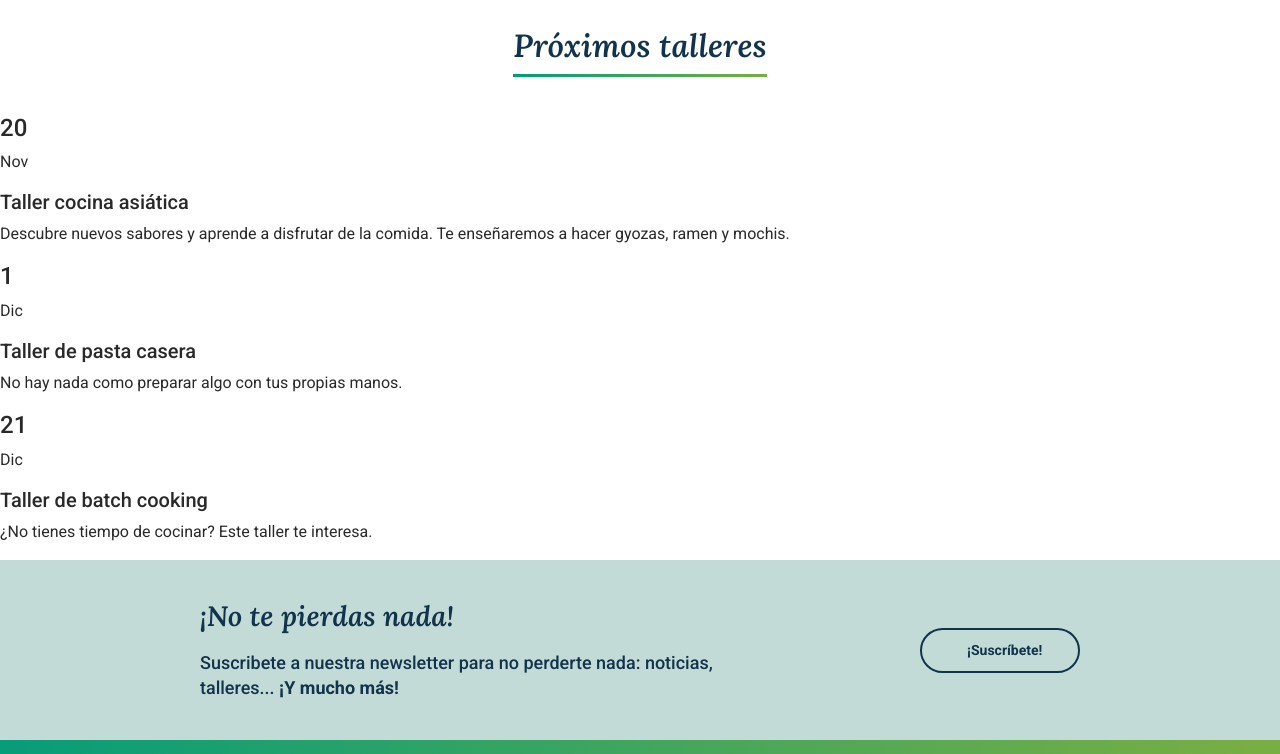
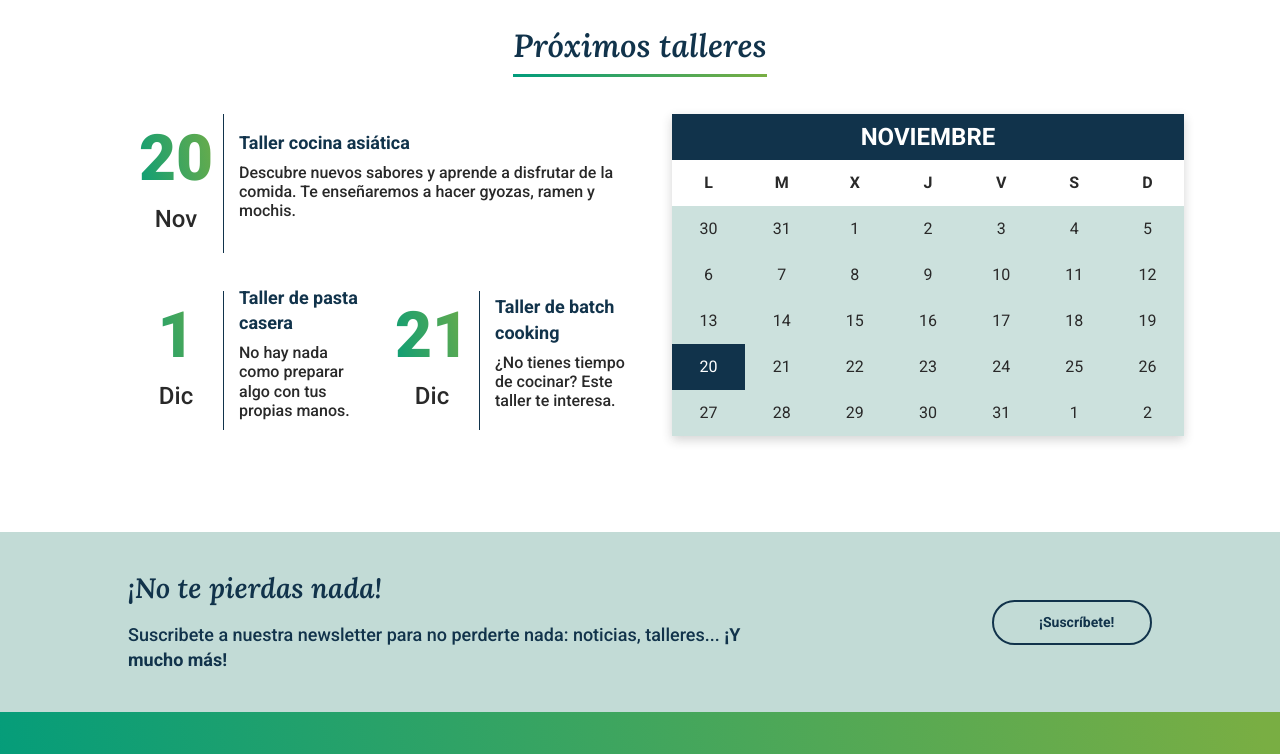
Before and after one commit to UNIRDAW-INTERFACES-GRUPO14/AE-5_Desarrollo-front-end, a plain HTML site: page index.html in a window 1280 px wide. Shown: the part 3390-4144 px from the top of the page. Drawn offline with nearby package versions, Linux system fonts and the light colour scheme.

Commit message:
Maquetacion seccion talleres

```diff
--- a/index.html
+++ b/index.html
@@ -324,7 +324,7 @@
                             <h4 class="taller-number">20</h4>
                             <p class="taller-mes">Nov</p>
                         </div>
-                        <div class="taller-desciption">
+                        <div class="taller-description">
                             <h5 class="taller-title">Taller cocina asiática</h5>
                             <p class="taller-text">Descubre nuevos sabores y aprende a disfrutar de la comida. Te enseñaremos a hacer gyozas, ramen y mochis.</p>
                         </div>
@@ -334,7 +334,7 @@
                             <h4 class="taller-number">1</h4>
                             <p class="taller-mes">Dic</p>
                         </div>
-                        <div class="taller-desciption">
+                        <div class="taller-description">
                             <h5 class="taller-title">Taller de pasta casera</h5>
                             <p class="taller-text">No hay nada como preparar algo con tus propias manos.</p>
                         </div>
@@ -344,13 +344,77 @@
                             <h4 class="taller-number">21</h4>
                             <p class="taller-mes">Dic</p>
                         </div>
-                        <div class="taller-desciption">
+                        <div class="taller-description">
                             <h5 class="taller-title">Taller de batch cooking</h5>
                             <p class="taller-text">¿No tienes tiempo de cocinar? Este taller te interesa.</p>
                         </div>
                     </div>
                 </div>
-                <div class="talleres-calendar"></div>
+                <div class="talleres-calendar">
+                    <table class="calendar">
+                        <thead>
+                          <tr class="calendar-title">
+                            <th colspan="7">Noviembre</th>
+                          </tr>
+                          <tr>
+                            <th class="day">L</th>
+                            <th class="day">M</th>
+                            <th class="day">X</th>
+                            <th class="day">J</th>
+                            <th class="day">V</th>
+                            <th class="day">S</th>
+                            <th class="day">D</th>
+                          </tr>
+                        </thead>
+                        <tbody>
+                          <tr>
+                            <td>30</td>
+                            <td>31</td>
+                            <td>1</td>
+                            <td>2</td>
+                            <td>3</td>
+                            <td>4</td>
+                            <td>5</td>
+                          </tr>
+                          <tr>
+                            <td>6</td>
+                            <td>7</td>
+                            <td>8</td>
+                            <td>9</td>
+                            <td>10</td>
+                            <td>11</td>
+                            <td>12</td>
+                          </tr>
+                          <tr>
+                            <td>13</td>
+                            <td>14</td>
+                            <td>15</td>
+                            <td>16</td>
+                            <td>17</td>
+                            <td>18</td>
+                            <td>19</td>
+                          </tr>
+                          <tr>
+                            <td class="prox">20</td>
+                            <td>21</td>
+                            <td>22</td>
+                            <td>23</td>
+                            <td>24</td>
+                            <td>25</td>
+                            <td>26</td>
+                          </tr>
+                          <tr>
+                            <td>27</td>
+                            <td>28</td>
+                            <td>29</td>
+                            <td>30</td>
+                            <td>31</td>
+                            <td>1</td>
+                            <td>2</td>
+                          </tr>
+                        </tbody>
+                      </table>
+                </div>
             </div>
         </section>
         <!-- CLOSE TALLERES -->
--- a/style.css
+++ b/style.css
@@ -714,11 +714,126 @@ input[type="search"]:focus-visible {
 }
 
 /* ------ Talleres ---- */
+.seccion-talleres {
+  margin: 0 10% 4rem;
+}
+.talleres-row{
+  display: flex;
+  flex-direction: row;
+}
+
+.talleres-fechas{
+  width: 50%;
+  display: flex;
+  flex-wrap: wrap;
+}
+
+.talleres-calendar{
+  width: 50%;
+}
+
+.taller:first-child{
+  width: 100%;
+}
+
+.taller{
+  width: 50%;
+  display: flex;
+  flex-direction: row;
+  align-items:center;
+  margin-bottom: 2rem;
+}
+
+.taller-fecha{
+  border-right: 1px solid #11334B;
+  padding-right: 1rem;
+  width: 6rem;
+}
+
+.taller-number{
+  width: 6rem;
+  text-align: center;
+  font-family: 'Roboto', sans-serif;
+  font-size: 64px;
+  font-style: normal;
+  font-weight: 900;
+  line-height: 140%; /* 95.2px */
+  background-image: linear-gradient(77deg, #009C7C 1.22%, #79AE43 98.4%);
+  -webkit-background-clip: text;
+  -webkit-text-fill-color: transparent;
+  margin: 0;
+}
+
+.taller-mes{
+  width: 6rem;
+  color: #292929;
+  text-align: center;
+  font-family: 'Roboto', sans-serif;
+  font-size: 24px;
+  font-style: normal;
+  font-weight: 500;
+  line-height: 140%; /* 33.6px */
+}
+
+.taller-description{
+  padding: 0 15px;
+}
+
+.taller-title{
+  color: #11334B;
+  font-family: 'Roboto', sans-serif;
+  font-size: 18px;
+  font-style: normal;
+  font-weight: 700;
+  line-height: 140%; /* 25.2px */
+}
+
+.taller-text{
+  color: #292929;
+  font-family: 'Roboto', sans-serif;
+  font-size: 16px;
+  font-style: normal;
+  font-weight: 500;
+  line-height: 120%; /* 19.2px */
+}
+
+.calendar{
+  width: 100%;
+  margin-left: 2rem;
+  box-shadow: 0px 4px 10px 0px rgba(41, 41, 41, 0.20);
+}
+
+.calendar-title{
+  background-color: #11334B;
+  font-size: 24px;
+  line-height: 3rem;
+  color: white;
+  text-align: center;
+  text-transform: uppercase;
+}
+
+th, td{
+  text-align: center;
+  line-height: 2.75rem;
+}
+
+th.day{
+  background-color: white;
+}
+
+tr{
+  background: rgba(4, 107, 86, 0.20);
+}
+
+td.prox{
+  background-color: #11334B;
+  color: white;
+}
 
 /* ------ Newsletter ---- */
 .seccion-newsletter {
   background-color: #046b563d;
-  padding: 40px 200px;
+  padding: 40px 10%;
   display: flex;
   flex-direction: row;
   align-items: center;
@@ -848,6 +963,10 @@ input[type="search"]:focus-visible {
     width: 50%;
   }
 
+  .taller{
+    width: 100%;
+  }
+
   /* ----- FOOTER ----- */
   .brand {
     padding: 2rem 3%;
@@ -956,6 +1075,27 @@ input[type="search"]:focus-visible {
     width: 60%;
   }
 
+  .nosotros-image{
+    display: none;
+  }
+
+  .nosotros-features{
+    flex-direction: column;
+    align-items: center;
+  }
+
+  .nosotros-feat{
+    margin-bottom: 2rem;
+  }
+
+  .talleres-fechas{
+    width: 100%;
+  }
+
+  .talleres-calendar{
+    display: none;
+  }
+
   /* ----- FOOTER ----- */
   .brand-text,
   .footer .seccion-redessociales {
@@ -994,6 +1134,16 @@ input[type="search"]:focus-visible {
 
   .testimonios {
     width: 75%;
+  }
+
+  .seccion-newsletter{
+    flex-direction: column;
+    text-align: center;
+  }
+
+  .newsletter-body{
+    margin-bottom: 1.5rem;
+    width: 100%;
   }
 
   /* ----- FOOTER ----- */
```
